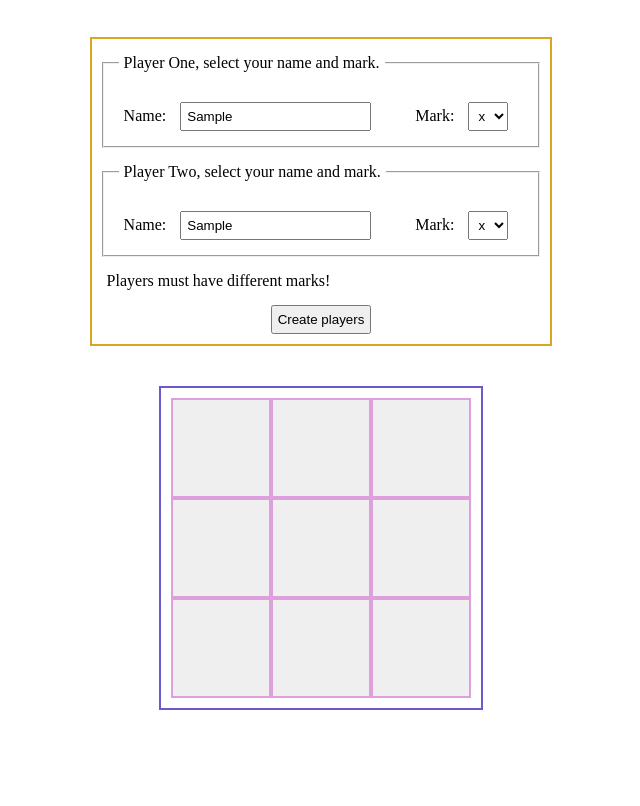
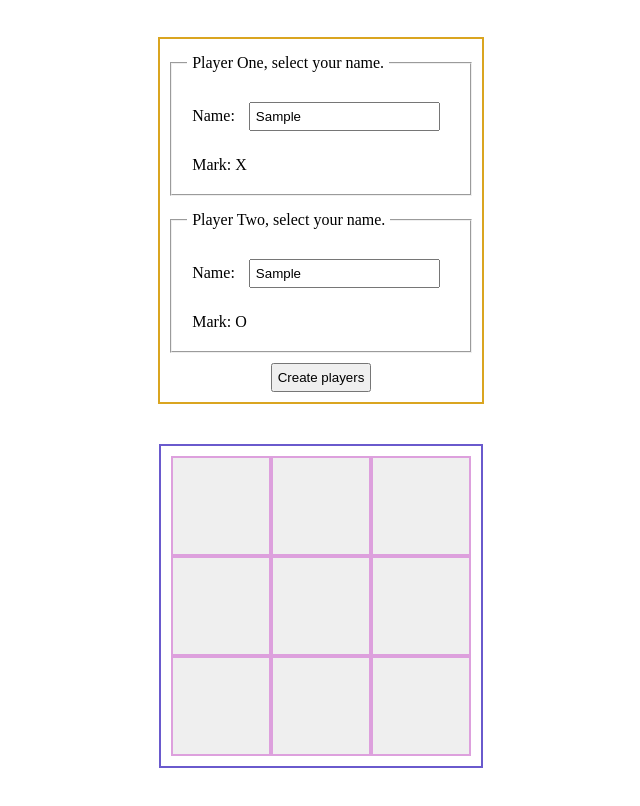
Before and after one commit to curiousConductor49/odin-tic-tac-toe, a plain HTML site: page index.html in a window 1280 px wide. Both pictures are taken after typing "Sample", "Sample" into the empty fields and a click on the button "Create players". Shown: the part 80-886 px from the top of the page, without its empty margins (319-959 px from the left). Before the commit the page ends 830 px from the top, so only its background shows below. Drawn offline with Linux system fonts and the light colour scheme.

Commit message:
feat: remove input for player marks and hard-code their designation

```diff
--- a/index.html
+++ b/index.html
@@ -13,34 +13,25 @@
         <section class="player-creation-container">
             <form action="">
                 <fieldset class="player-one-creation">
-                    <legend>Player One, select your name and mark.</legend>
+                    <legend>Player One, select your name.</legend>
                     <label for="player-one-name">
                         Name:
                         <input type="text" id="player-one-name" required>
                     </label>
-                    <label for="player-one-mark">
-                        Mark:
-                        <select id="player-one-mark" required>
-                            <option value="x">x</option>
-                            <option value="o">o</option>
-                        </select>
+                    <p id="player-one-mark">
+                        Mark: X
                     </label>
                 </fieldset>
                 <fieldset class="player-two-creation">
-                    <legend>Player Two, select your name and mark.</legend>
+                    <legend>Player Two, select your name.</legend>
                     <label for="player-two-name">
                         Name:
                         <input type="text" id="player-two-name" required>
                     </label>
-                    <label for="player-two-mark">
-                        Mark:
-                        <select id="player-two-mark" required>
-                            <option value="x">x</option>
-                            <option value="o">o</option>
-                        </select>
+                    <p id="player-two-mark">
+                        Mark: O
                     </label>
                 </fieldset>
-                <p id="mark-input-reminder"></p>
                 <button id="submit-btn">Create players</button>
             </form>
         </section>
--- a/script.js
+++ b/script.js
@@ -21,7 +21,7 @@ const gameLogicController = (function() {
     // creates a new player obj with a name, mark, and method to add a mark to the game board grid
     const createNewPlayer = (selectedName, selectedMark) => {
         const playerName = selectedName;
-        const playerMark = selectedMark.toUpperCase();
+        const playerMark = selectedMark;
 
         const setPlayerMark = (rowIndex, colIndex, playerMark) => gameBoard.setGridSpaceVal(rowIndex, colIndex, playerMark);
 
@@ -166,10 +166,9 @@ const gameDisplayController = (function() {
 
     // player form controls
     const playerOneNameInput = document.querySelector("#player-one-name");
-    const playerOneMarkInput = document.querySelector("#player-one-mark");
+    // const playerOneMarkInput = document.querySelector("#player-one-mark");
     const playerTwoNameInput = document.querySelector("#player-two-name");
-    const playerTwoMarkInput = document.querySelector("#player-two-mark");
-    const markInputReminder = document.querySelector("#mark-input-reminder");
+    // const playerTwoMarkInput = document.querySelector("#player-two-mark");
     const playerCreationSubmitBtn = document.querySelector("#submit-btn");
     // variables to store player objects
     let playerOne;
@@ -189,16 +188,10 @@ const gameDisplayController = (function() {
     }
 
     const createPlayersFromForm = () => {
-        if (playerOneMarkInput.value === playerTwoMarkInput.value) {
-            markInputReminder.textContent = "Players must have different marks!";
-        } else {
-            markInputReminder.textContent = "";
+        const playerOne = gameLogicController.createNewPlayer(playerOneNameInput.value, "X");
+        const playerTwo = gameLogicController.createNewPlayer(playerTwoNameInput.value, "O");
 
-            const playerOne = gameLogicController.createNewPlayer(playerOneNameInput.value, playerOneMarkInput.value);
-            const playerTwo = gameLogicController.createNewPlayer(playerTwoNameInput.value, playerTwoMarkInput.value);
-
-            return { playerOne, playerTwo };
-        }
+        return { playerOne, playerTwo };
     }
 
     const playAGame = (event) => {
@@ -238,6 +231,6 @@ const gameDisplayController = (function() {
     gameBoardDisplay.addEventListener("click", (event) => playAGame(event))
 })()
 
-// pseudocode!!
-// CURRENT OBJECTIVE --> test and debug the gameplay loop, currently at how we detect a win or tie
-// if a tie or win is found, then end the game round and enable the play button + form inputs again, allowing the process to repeat upon a click
+// 5.0 CHECKLIST
+// Allow players to re/start a game via a button <-- CURRENT OBJECTIVE
+// Convey necessary info (whose turn it is, who won)
```
